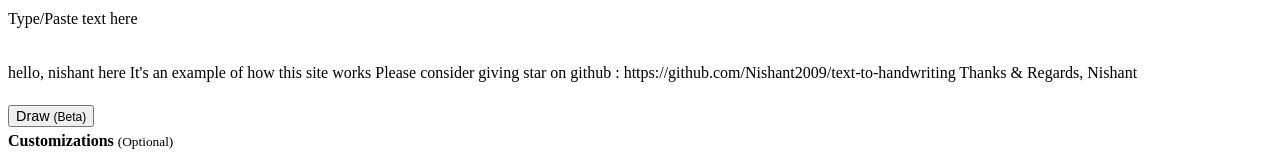
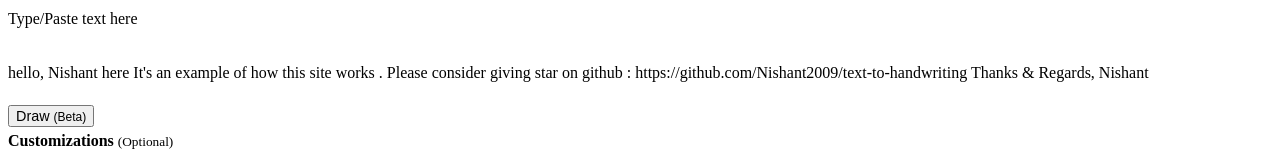
Before and after one commit to Nishant2009/text-to-handwriting, a website with bundled scripts: page index.html in a window 1280 px wide. Shown: the part 153-307 px from the top of the page. Built offline with nearby package versions, Linux system fonts and the light colour scheme; no server answers; a web font is replaced by a local one.

Commit message:
Update index.html

```diff
--- a/index.html
+++ b/index.html
@@ -135,17 +135,8 @@
                   <div class="display-flex left-margin-and-content">
                     <div contenteditable="true" class="left-margin"></div>
                     <div class="paper-content" id="note" contenteditable="true">
-                      hello,
-                         nishant here
-
-                      It's an example of how this site works
-
-                      Please consider giving star on github :
-
-                      https://github.com/Nishant2009/text-to-handwriting
-
-                      Thanks & Regards,
-                      Nishant
+                      hello,                                                                                                        Nishant here                                                                                 It's an example of how this site works .                                                                                                                                                         Please consider giving star on github :                                                   https://github.com/Nishant2009/text-to-handwriting
+                                                                                                        Thanks & Regards,                                                                               Nishant
                     </div>
                   </div>
                   <div class="overlay"></div>
```
